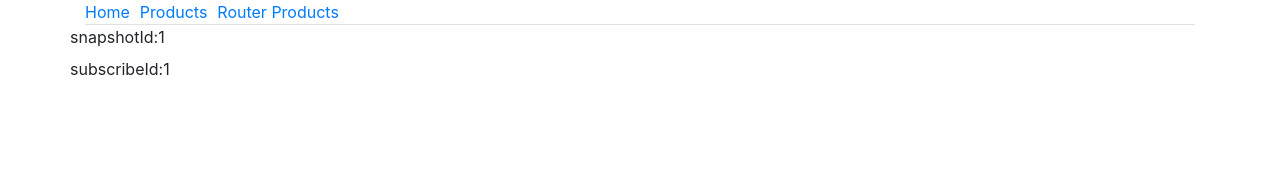
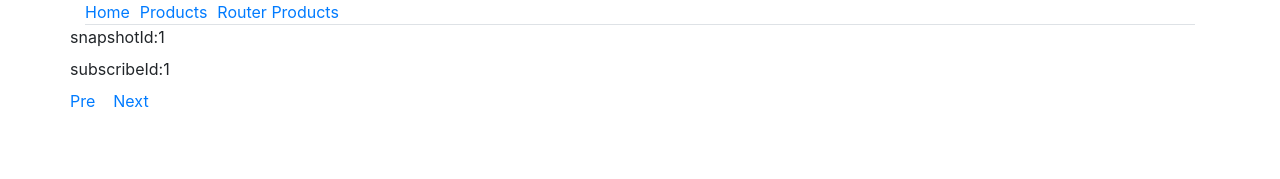
Before and after one commit to FredJiangFei/AngularDemo, an Angular app in the folder router-demo/: page /products/1 in a window 1280 px wide. Shown: the top 179 px of the page. Built offline with nearby package versions, Linux system fonts and the light colour scheme.

Commit message:
snapshotId and subscribeId

```diff
--- a/router-demo/src/app/app.component.html
+++ b/router-demo/src/app/app.component.html
@@ -12,5 +12,5 @@
             <a href="#" (click)="goToProducts()">Router Products</a>
         </li>
       </ul>
-    <router-outlet></router-outlet>
+      <router-outlet></router-outlet>
 </div>
--- a/router-demo/src/app/home/home.component.html
+++ b/router-demo/src/app/home/home.component.html
@@ -1,3 +1,5 @@
 <p>
   home works!
 </p>
+
+<img [src]="'http://via.placeholder.com/350x150'" >
--- a/router-demo/src/app/product/product.component.html
+++ b/router-demo/src/app/product/product.component.html
@@ -7,4 +7,10 @@
 <div class="row">
     <label>subscribeId: </label>
     <span>{{subscribeId}}</span>
-  </div>
+</div>
+
+<div class="row">
+    <a href="#" (click)="goPre()">Pre</a>
+    &nbsp;&nbsp;&nbsp;&nbsp;
+    <a href="#" (click)="goNext()">Next</a>
+</div>
--- a/router-demo/src/app/product/product.component.ts
+++ b/router-demo/src/app/product/product.component.ts
@@ -1,5 +1,5 @@
 import { Component, OnInit } from '@angular/core';
-import { ActivatedRoute, Params } from '@angular/router';
+import { ActivatedRoute, Params, Router } from '@angular/router';
 
 @Component({
   selector: 'app-product',
@@ -7,15 +7,26 @@ import { ActivatedRoute, Params } from '@angular/router';
   styleUrls: ['./product.component.css']
 })
 export class ProductComponent implements OnInit {
-  public snapshotId: string;
-  public subscribeId: string;
+  public snapshotId: number;
+  public subscribeId: number;
 
-  constructor(private activedRouter: ActivatedRoute) { }
+  constructor(private activedRouter: ActivatedRoute,
+    private router: Router) {
+
+  }
 
   ngOnInit() {
     this.snapshotId = this.activedRouter.snapshot.params['id'];
-    this.activedRouter.params.subscribe((param: Params) => this.subscribeId = param['id']);
+    this.activedRouter.params.subscribe((param: Params) => this.subscribeId = Number.parseInt(param['id']));
   }
 
+  goPre() {
+    this.router.navigate(['/products', this.subscribeId - 1]);
+    return false;
+  }
 
+  goNext() {
+    this.router.navigate(['/products', this.subscribeId + 1]);
+    return false;
+  }
 }
```
